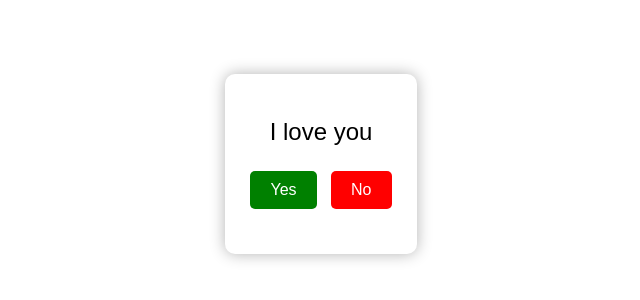
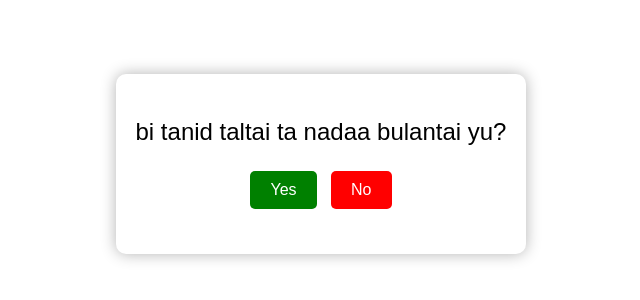
Before and after one commit to anand946/negnum, a plain HTML site: page index.html in a window 1280 px wide. Shown: the part 236-536 px from the top of the page, without its empty margins (319-959 px from the left). Drawn offline with Linux system fonts and the light colour scheme.

Commit message:
Update index.html

```diff
--- a/index.html
+++ b/index.html
@@ -8,7 +8,7 @@
 </head>
 <body>
     <div class="container">
-        <p id="message">I love you</p>
+        <p id="message">bi tanid taltai ta nadaa bulantai yu?</p>
         <div class="buttons">
             <button id="yesButton">Yes</button>
             <button id="noButton">No</button>
```
